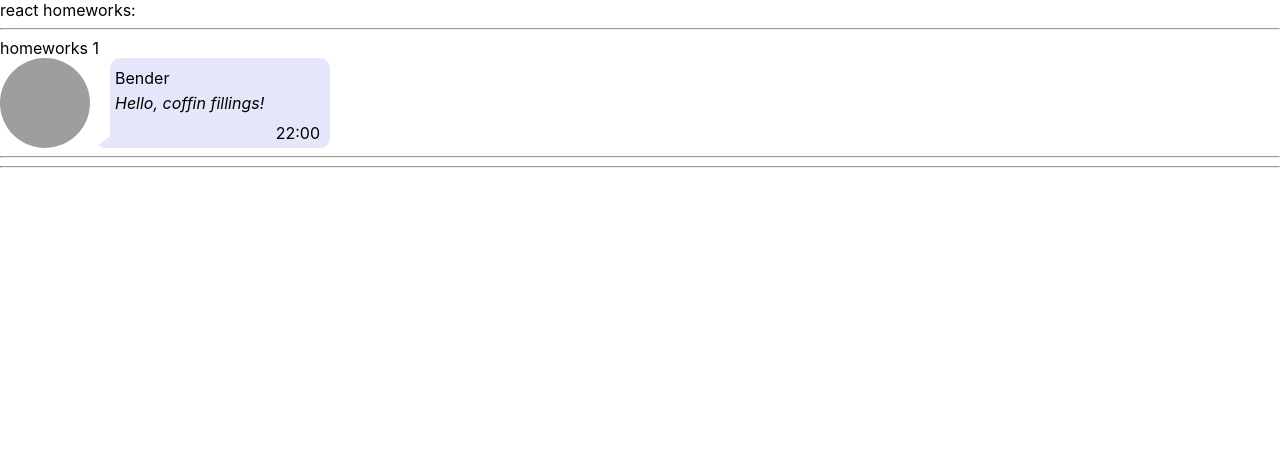
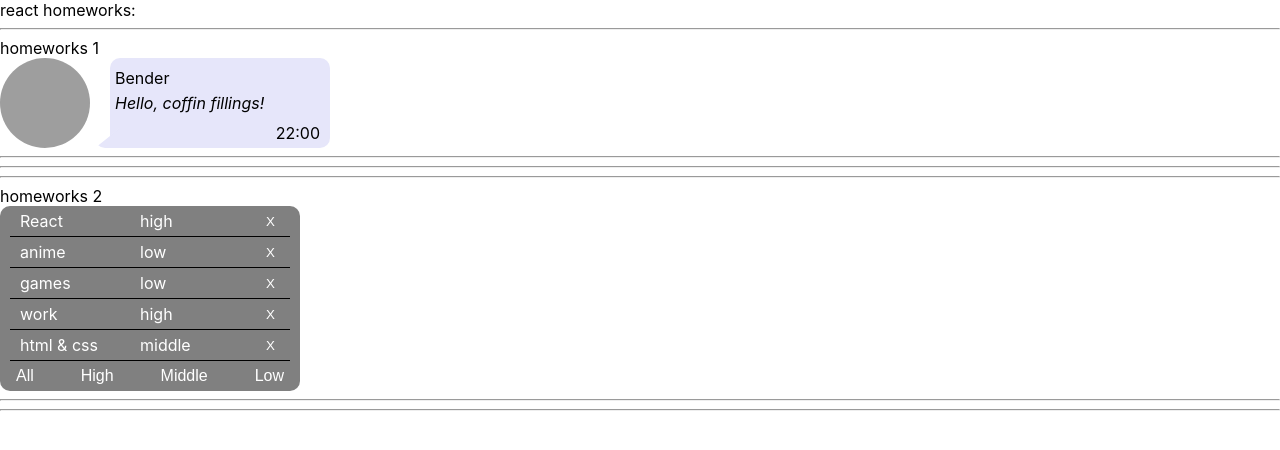
Before and after one commit to Toyfon/HomeWork, a React (Create React App) app: page / in a window 1280 px wide. Shown: the top 450 px of the page. Built offline with nearby package versions, Linux system fonts and the light colour scheme; grey boxes are pictures that could not be loaded.

Commit message:
homeWork 1,2

```diff
--- a/src/p1-main/m1-ui/u1-app/App.tsx
+++ b/src/p1-main/m1-ui/u1-app/App.tsx
@@ -1,6 +1,7 @@
 import React from 'react'
 import s from './App.module.css'
 import HW1 from '../../../p2-homeworks/h1/HW1'
+import HW2 from "../../../p2-homeworks/h2/HW2";
 
 
 
@@ -12,7 +13,7 @@ function App() {
         <div className={s.App}>
             <div>react homeworks:</div>
             <HW1/>
-            {/*<HW2/>*/}
+            <HW2/>
             {/*<HW3/>*/}
             {/*<HW4/>*/}
             {/*<HW5/>*/}
--- a/src/p2-homeworks/h2/Affair.tsx
+++ b/src/p2-homeworks/h2/Affair.tsx
@@ -1,19 +1,25 @@
 import React from 'react'
+import {AffairType} from "./HW2";
+import s from './Affairs.module.css'
 
 type AffairPropsType = {
     // key не нужно типизировать
-    affair: any // need to fix any
-    deleteAffairCallback: any // need to fix any
+    affair: AffairType // need to fix any
+    deleteAffairCallback: (id: number) => void// need to fix any
 }
 
 function Affair(props: AffairPropsType) {
-    const deleteCallback = () => {}// need to fix
+    const deleteCallback = () => {
+        props.deleteAffairCallback(props.affair._id)
+    }// need to fix
 
     return (
-        <div>
-            // show some text
+        <div className={s.container}>
+            <span>{props.affair.name} </span>
+            <span> {props.affair.priority} </span>
 
-            <button onClick={deleteCallback}>X</button>
+
+            <button className={s.btn} onClick={deleteCallback}>X</button>
         </div>
     )
 }
--- a/src/p2-homeworks/h2/Affairs.module.css
+++ b/src/p2-homeworks/h2/Affairs.module.css
@@ -1,3 +1,102 @@
-.someClass {
+.container {
+    display: flex;
+    padding: 5px 10px;
+    border-bottom: 1px solid black;
+    background-color: gray;
+    margin-left: 10px;
+    margin-right: 10px;
 
 }
+
+.container span {
+    width: 50%;
+    color: white;
+}
+
+.btn {
+    margin-left: auto;
+    flex: none;
+    background:gray;
+    color: white;
+    cursor: pointer;
+    width: 20px;
+    height: 20px;
+    border: none;
+}
+
+
+.wrapp {
+    background-color: gray;
+    max-width: 300px;
+    margin-right: 100px;
+    border-radius: 10px;
+}
+
+.btnWrapp {
+    display: flex;
+    justify-content: space-between;
+    padding: 5px 10px;
+}
+
+.btnAll {
+    background-color:gray;
+    color: white;
+    border-radius: 2px;
+    border: none;
+    font-size: 16px;
+    transition-duration: 0.4s;
+    cursor: pointer;
+}
+
+.btnAll:hover {
+    background-color: lightslategray;
+    color: white;
+}
+
+
+.btnHigh {
+    background-color: gray;
+    color: white;
+    border-radius: 2px;
+    border: none;
+    font-size: 16px;
+    transition-duration: 0.4s;
+    cursor: pointer;
+}
+
+.btnHigh:hover {
+    background-color: lightslategray;
+    color: white;
+}
+
+.btnMiddle {
+    background-color: gray;
+    color: white;
+    border-radius: 2px;
+    border: none;
+    font-size: 16px;
+    transition-duration: 0.4s;
+    cursor: pointer;
+}
+
+
+
+.btnMiddle:hover {
+    background-color: lightslategray;
+    color: white;
+}
+
+.btnLow {
+    background-color: gray;
+    color: white;
+    border-radius: 2px;
+    border: none;
+    font-size: 16px;
+    transition-duration: 0.4s;
+    cursor: pointer;
+}
+
+.btnLow:hover {
+    background-color: lightslategray;
+    color: white;
+}
--- a/src/p2-homeworks/h2/Affairs.tsx
+++ b/src/p2-homeworks/h2/Affairs.tsx
@@ -1,11 +1,13 @@
 import React from 'react'
 import Affair from './Affair'
-import {AffairType} from './HW2'
+import {AffairType, FilterType} from './HW2'
+import s from './Affairs.module.css'
+
 
 type AffairsPropsType = { // need to fix any
-    data: any
-    setFilter: any
-    deleteAffairCallback: any
+    data: Array<AffairType>
+    setFilter: (filter: FilterType) => void
+    deleteAffairCallback: (id: number) => void
 }
 
 function Affairs(props: AffairsPropsType) {
@@ -17,20 +19,28 @@ function Affairs(props: AffairsPropsType) {
         />
     ))
 
-    const setAll = () => {} // need to fix
-    const setHigh = () => {}
-    const setMiddle = () => {}
-    const setLow = () => {}
+    const setAll = () => {
+        props.setFilter("all")
+    } // need to fix
+    const setHigh = () => {
+        props.setFilter("high")
+    }
+    const setMiddle = () => {
+        props.setFilter("middle")
+    }
+    const setLow = () => {
+        props.setFilter("low")
+    }
 
     return (
-        <div>
-
-            {mappedAffairs}
-
-            <button onClick={setAll}>All</button>
-            <button onClick={setHigh}>High</button>
-            <button onClick={setMiddle}>Middle</button>
-            <button onClick={setLow}>Low</button>
+        <div className={s.wrapp}>
+            <div>{mappedAffairs}</div>
+            <div className={s.btnWrapp}>
+                <button className={s.btnAll} onClick={setAll}>All</button>
+                <button className={s.btnHigh} onClick={setHigh}>High</button>
+                <button className={s.btnMiddle} onClick={setMiddle}>Middle</button>
+                <button className={s.btnLow} onClick={setLow}>Low</button>
+            </div>
         </div>
     )
 }
--- a/src/p2-homeworks/h2/HW2.tsx
+++ b/src/p2-homeworks/h2/HW2.tsx
@@ -2,12 +2,16 @@ import React, {useState} from 'react'
 import Affairs from './Affairs'
 
 // types
-export type AffairPriorityType = any // need to fix any
-export type AffairType = any // need to fix any
+export type AffairPriorityType = 'high' | 'middle' | 'low'// need to fix any
+export type AffairType = {
+    _id: number
+    name: string
+    priority: AffairPriorityType
+}
 export type FilterType = 'all' | AffairPriorityType
 
 // constants
-const defaultAffairs: any = [ // need to fix any
+const defaultAffairs: Array<AffairType> = [
     {_id: 1, name: 'React', priority: 'high'},
     {_id: 2, name: 'anime', priority: 'low'},
     {_id: 3, name: 'games', priority: 'low'},
@@ -16,20 +20,21 @@ const defaultAffairs: any = [ // need to fix any
 ]
 
 // pure helper functions
-export const filterAffairs = (affairs: any, filter: any): any => { // need to fix any
+export const filterAffairs = (affairs: Array<AffairType>, filter: FilterType): Array<AffairType> => { // need to fix any
     if (filter === 'all') return affairs
-    else return // need to fix
+    else return affairs.filter(a => a.priority === filter) // need to fix
 }
-export const deleteAffair = (affairs: any, _id: any): any => { // need to fix any
-    return // need to fix
+
+export const deleteAffair = (affairs: Array<AffairType>, _id: number): Array<AffairType> => {
+    return affairs.filter(a => a._id !== _id)
 }
 
 function HW2() {
-    const [affairs, setAffairs] = useState<any>(defaultAffairs) // need to fix any
+    const [affairs, setAffairs] = useState<Array<AffairType>>(defaultAffairs) // need to fix any
     const [filter, setFilter] = useState<FilterType>('all')
 
     const filteredAffairs = filterAffairs(affairs, filter)
-    const deleteAffairCallback = (_id: any) => setAffairs(deleteAffair(affairs, _id)) // need to fix any
+    const deleteAffairCallback = (_id: number) => setAffairs(deleteAffair(affairs, _id)) // need to fix any
 
     return (
         <div>
```
Also changed, not shown: 6 other files (tests, documents, lock files or other folders).
